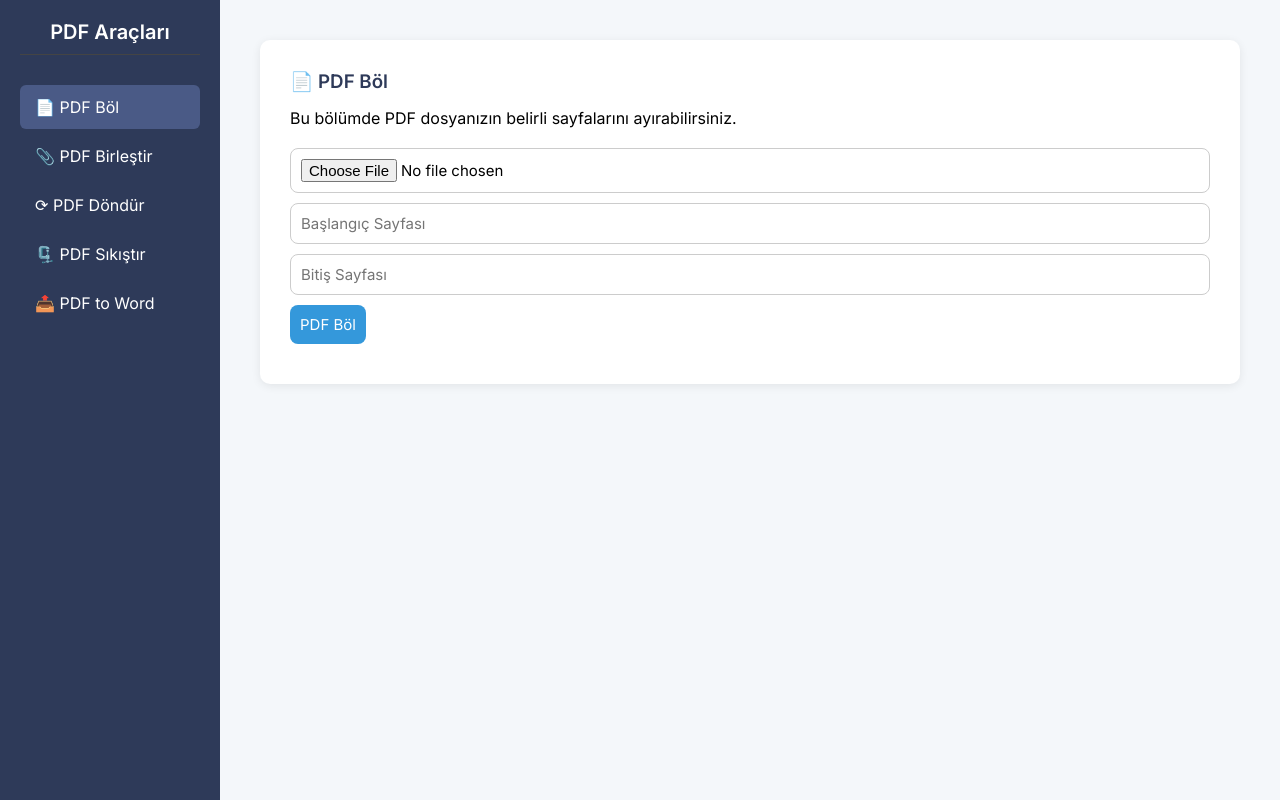
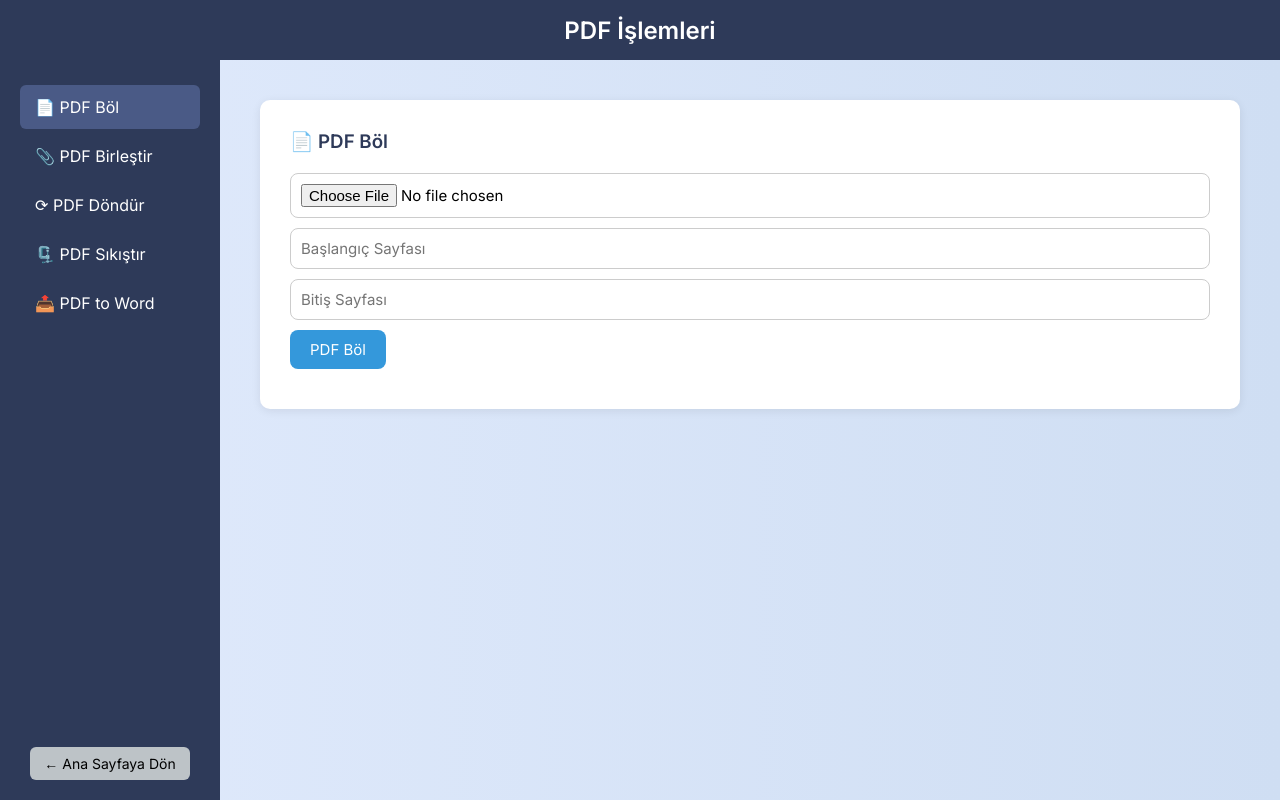
Before and after one commit to srknkrt1/ofis-asistani, a Flask app: page /pdf in a window 1280 px wide. Run offline with Flask 3, Linux system fonts and the light colour scheme.

Commit message:
Update pdf.html

```diff
--- a/templates/pdf.html
+++ b/templates/pdf.html
@@ -2,7 +2,7 @@
 <html lang="tr">
 <head>
   <meta charset="UTF-8">
-  <title>PDF Araçları - Ofis Asistanı</title>
+  <title>PDF İşlemleri - Ofis Asistanı</title>
   <link href="https://fonts.googleapis.com/css2?family=Inter:wght@400;600&display=swap" rel="stylesheet">
   <style>
     * {
@@ -15,22 +15,34 @@
     body {
       display: flex;
       min-height: 100vh;
-      background: #f4f7fa;
+      background: linear-gradient(to right, #e0eafc, #cfdef3);
+    }
+
+    header {
+      position: fixed;
+      top: 0;
+      left: 0;
+      width: 100%;
+      height: 60px;
+      background: #2e3a59;
+      color: white;
+      font-size: 24px;
+      font-weight: bold;
+      display: flex;
+      align-items: center;
+      justify-content: center;
+      z-index: 1000;
     }
 
     .sidebar {
+      margin-top: 60px;
       width: 220px;
       background: #2e3a59;
       color: white;
       padding: 20px;
-    }
-
-    .sidebar h2 {
-      margin-bottom: 30px;
-      font-size: 20px;
-      text-align: center;
-      border-bottom: 1px solid #444;
-      padding-bottom: 10px;
+      display: flex;
+      flex-direction: column;
+      justify-content: space-between;
     }
 
     .menu-item {
@@ -48,6 +60,7 @@
 
     .content {
       flex: 1;
+      margin-top: 60px;
       padding: 40px;
     }
 
@@ -77,29 +90,55 @@
       border: 1px solid #ccc;
     }
 
-    input[type="submit"] {
+    input[type="submit"], .rotate-btn {
       width: auto;
       background: #3498db;
       color: white;
       border: none;
       cursor: pointer;
       transition: 0.3s;
+      padding: 10px 20px;
     }
 
-    input[type="submit"]:hover {
+    input[type="submit"]:hover, .rotate-btn:hover {
       background: #2980b9;
+    }
+
+    .back-btn {
+      margin-top: 40px;
+      padding: 8px 14px;
+      background: #bdc3c7;
+      color: black;
+      border: none;
+      border-radius: 6px;
+      cursor: pointer;
+      font-size: 14px;
+      transition: 0.3s;
+    }
+
+    .back-btn:hover {
+      background: #95a5a6;
     }
   </style>
 </head>
 <body>
 
+  <header>
+    PDF İşlemleri
+  </header>
+
   <div class="sidebar">
-    <h2>PDF Araçları</h2>
-    <div class="menu-item active" onclick="showSection('split')">📄 PDF Böl</div>
-    <div class="menu-item" onclick="showSection('merge')">📎 PDF Birleştir</div>
-    <div class="menu-item" onclick="showSection('rotate')">⟳ PDF Döndür</div>
-    <div class="menu-item" onclick="showSection('compress')">🗜️ PDF Sıkıştır</div>
-    <div class="menu-item" onclick="showSection('pdf2word')">📤 PDF to Word</div>
+    <div>
+      <div class="menu-item active" onclick="showSection('split')">📄 PDF Böl</div>
+      <div class="menu-item" onclick="showSection('merge')">📎 PDF Birleştir</div>
+      <div class="menu-item" onclick="showSection('rotate')">⟳ PDF Döndür</div>
+      <div class="menu-item" onclick="showSection('compress')">🗜️ PDF Sıkıştır</div>
+      <div class="menu-item" onclick="showSection('pdf2word')">📤 PDF to Word</div>
+    </div>
+
+    <a href="/" style="text-align: center; text-decoration: none;">
+      <button class="back-btn">← Ana Sayfaya Dön</button>
+    </a>
   </div>
 
   <div class="content">
@@ -107,7 +146,6 @@
       <!-- PDF Böl -->
       <div id="split">
         <h3>📄 PDF Böl</h3>
-        <p>Bu bölümde PDF dosyanızın belirli sayfalarını ayırabilirsiniz.</p>
         <form action="/pdf/split" method="post" enctype="multipart/form-data">
           <input type="file" name="pdf" required>
           <input type="number" name="start" placeholder="Başlangıç Sayfası" min="1" required>
@@ -119,7 +157,6 @@
       <!-- PDF Birleştir -->
       <div id="merge" style="display:none;">
         <h3>📎 PDF Birleştir</h3>
-        <p>Birden fazla PDF dosyasını tek bir dosyada birleştirin.</p>
         <form action="/pdf/merge" method="post" enctype="multipart/form-data">
           <input type="file" name="pdfs" multiple required accept=".pdf">
           <input type="submit" value="PDF'leri Birleştir">
@@ -129,11 +166,11 @@
       <!-- PDF Döndür -->
       <div id="rotate" style="display:none;">
         <h3>⟳ PDF Döndür</h3>
-        <p>Seçtiğiniz sayfayı 90, 180 veya 270 derece döndürün.</p>
-        <form action="/pdf/rotate" method="post" enctype="multipart/form-data">
+        <form id="rotate-form" action="/pdf/rotate" method="post" enctype="multipart/form-data">
           <input type="file" name="pdf" required>
-          <input type="number" name="page" placeholder="Sayfa Numarası" required>
-          <input type="number" name="angle" placeholder="Döndürme Açısı (90/180/270)" required>
+          <input type="number" name="page" placeholder="Sayfa Numarası" min="1" required>
+          <input type="hidden" name="angle" id="angle" value="90">
+          <button type="button" class="rotate-btn" onclick="increaseAngle()">⟳ Döndür (90°)</button>
           <input type="submit" value="PDF Döndür">
         </form>
       </div>
@@ -141,7 +178,6 @@
       <!-- PDF Sıkıştır -->
       <div id="compress" style="display:none;">
         <h3>🗜️ PDF Sıkıştır</h3>
-        <p>PDF dosyanızın boyutunu küçültün.</p>
         <form action="/pdf/compress" method="post" enctype="multipart/form-data">
           <input type="file" name="pdf" required>
           <select name="quality">
@@ -157,7 +193,6 @@
       <!-- PDF to Word -->
       <div id="pdf2word" style="display:none;">
         <h3>📤 PDF to Word</h3>
-        <p>PDF dosyasını düzenlenebilir Word belgesine dönüştürün.</p>
         <form action="/pdf/pdf2word" method="post" enctype="multipart/form-data">
           <input type="file" name="pdf" required>
           <input type="submit" value="Dönüştür">
@@ -175,6 +210,14 @@
       document.getElementById(id).style.display = 'block';
       event.target.classList.add('active');
     }
+
+    function increaseAngle() {
+      const angleInput = document.getElementById("angle");
+      let currentAngle = parseInt(angleInput.value) || 0;
+      currentAngle = (currentAngle + 90) % 360;
+      angleInput.value = currentAngle;
+      alert(`Döndürme açısı ${currentAngle}° olarak ayarlandı.`);
+    }
   </script>
 
 </body>
```
